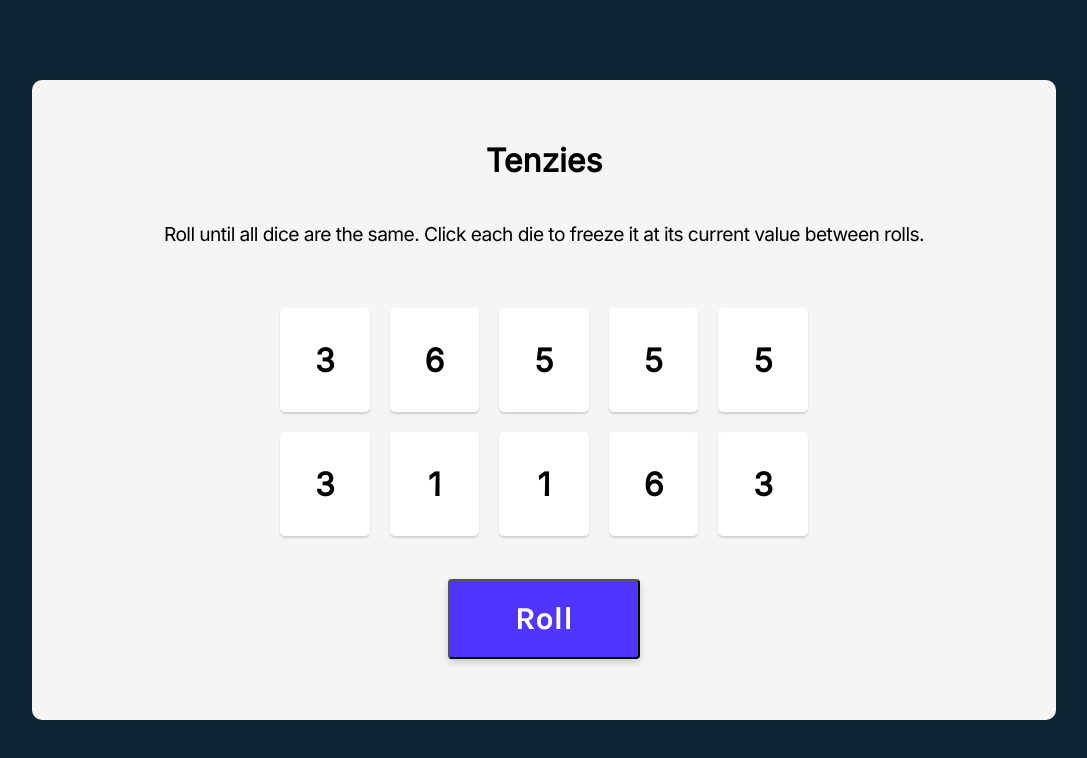
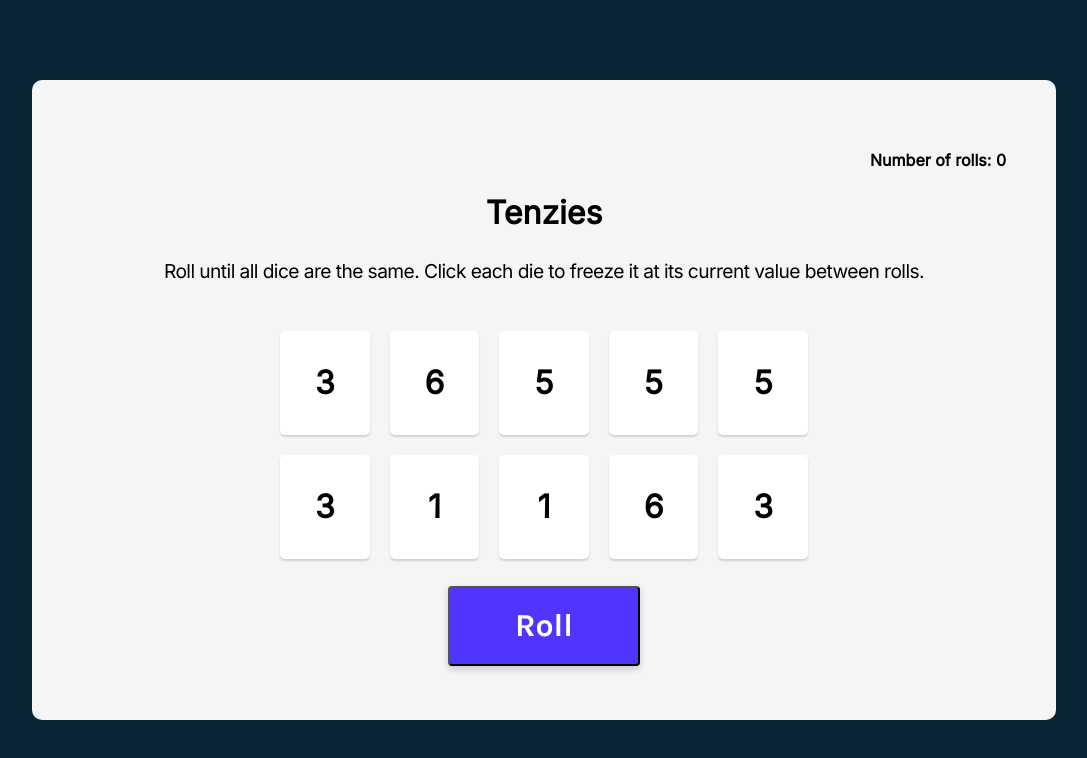
Before and after one commit to kianamcc/tenzies-game, a React (Vite) app: page / in a window 1280 px wide. Shown: the top 758 px of the page, without its empty margins (96-1183 px from the left). Built offline with nearby package versions, Linux system fonts and the light colour scheme.

Commit message:
track number of rolls it took to win

```diff
--- a/src/App.css
+++ b/src/App.css
@@ -26,14 +26,20 @@ h1, h2, h3 {
   padding: 50px;
   display: flex;
   flex-direction: column;
-  /* gap: 25px; */
   justify-content: space-around;
   align-items: center;
+}
+
+
+.roll-tracker {
+  align-self: flex-end;
+  font-weight: 800;
 }
 
 .title {
   font-size: 2rem;
   text-align: center;
+  padding-top: 0px;
 }
 
 .game-description {
@@ -73,7 +79,7 @@ h1, h2, h3 {
   font-style: normal;
   font-weight: 700;
   font-size: 2rem;
-  line-height: 19px;
+  line-height: 30px;
   color: #FFFFFF;
   background: #5035FF;
   box-shadow: 0px 3.2px 7.68px rgba(0, 0, 0, 0.18);
--- a/src/App.jsx
+++ b/src/App.jsx
@@ -4,6 +4,13 @@ import "./App.css";
 import Die from "./components/Die";
 import { nanoid } from "nanoid";
 import Confetti from "react-confetti";
+
+/*Other Feature Ideas
+- CSS: Put real dots on the dice
+- Track number of rolls it took to win
+- Track time it took to win
+- Save best time to localStorage
+*/
 
 function App() {
   const generateDie = () => {
@@ -32,6 +39,7 @@ function App() {
 
   const [dice, setDice] = useState(getRandomNumbers());
   const [tenzies, setTenzies] = useState(false); // represents whether the user won the game or not
+  const [rollCount, setRollCount] = useState(0);
 
   const holdDie = (id) => {
     setDice((prevArr) => {
@@ -55,6 +63,8 @@ function App() {
   const handleBtnClick = () => {
     if (tenzies) {
       setDice(allNewDice());
+      setRollCount(0);
+      return;
     } else {
       setDice((prevArr) => {
         return prevArr.map((die) => {
@@ -63,6 +73,7 @@ function App() {
         });
       });
     }
+    setRollCount((prevCount) => prevCount + 1);
   };
 
   // * Challenge: Check the dice array for these winning conditions:
@@ -87,6 +98,7 @@ function App() {
     <main className="App">
       <div className="container">
         {tenzies && <Confetti />}
+        <p className="roll-tracker">Number of rolls: {rollCount}</p>
         <h1 className="title">Tenzies</h1>
         <p className="game-description">
           Roll until all dice are the same. Click each die to freeze it at its
```
Also changed, not shown: src/components/Die.css (+0 -7 lines).
